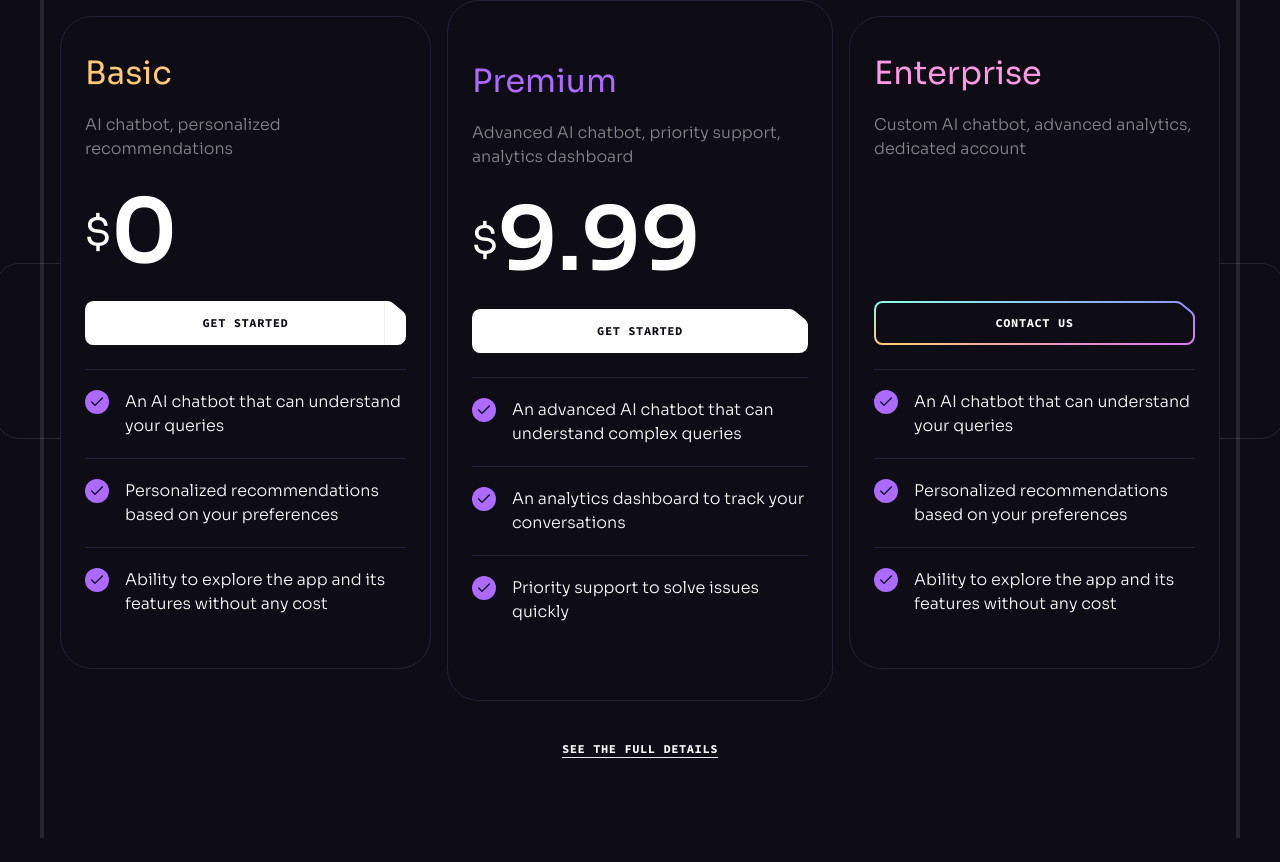
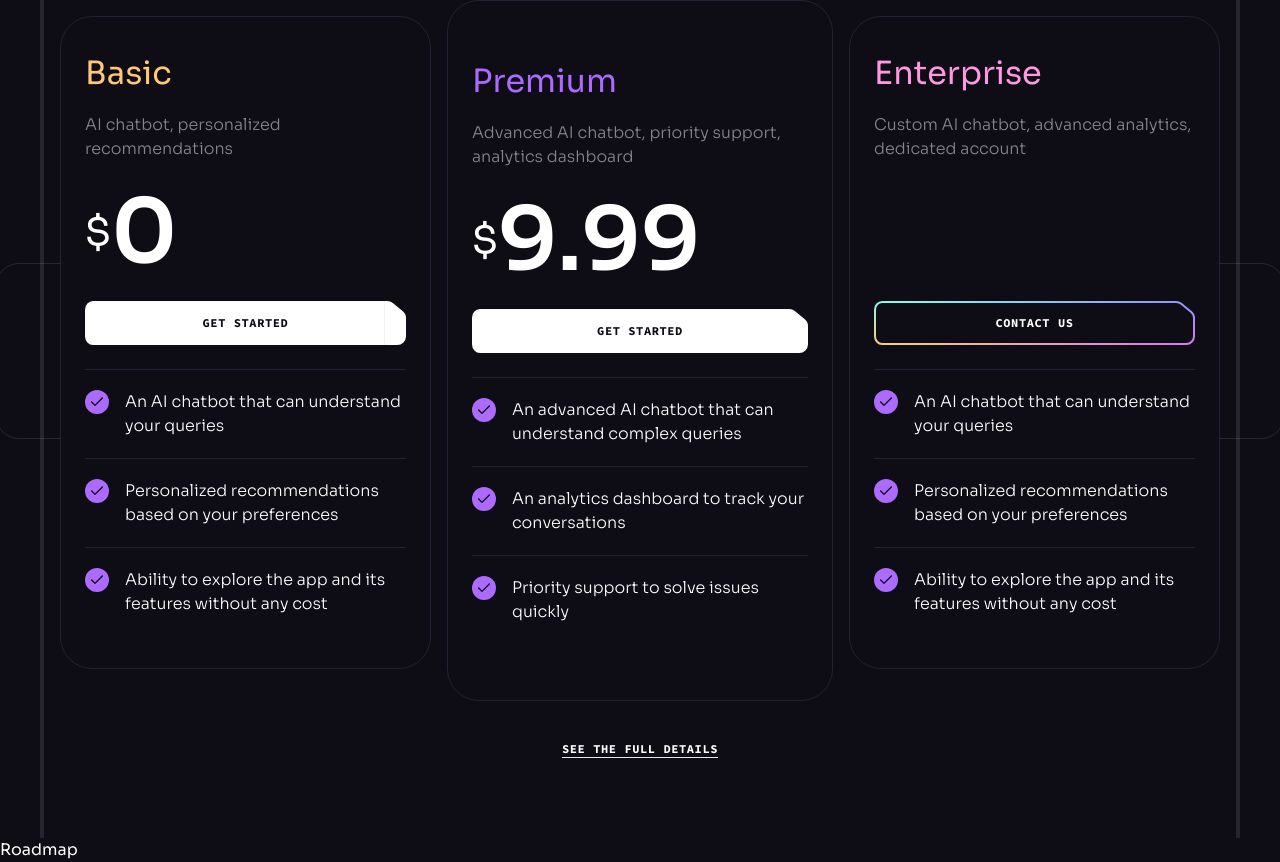
Before and after one commit to JoanDidac/brainwave, a React (Vite) app: page / in a window 1280 px wide. Shown: the part 6321-7183 px from the top of the page. Before the commit the page ends 7159 px from the top, so only its background shows below. Built offline with nearby package versions, Linux system fonts and the light colour scheme.

Commit message:
Finished pricing section + price cards with props , Adds mapping for pricing with style mistakes, STable Version

```diff
--- a/src/App.jsx
+++ b/src/App.jsx
@@ -6,6 +6,7 @@ import Hero from './components/Hero';
 import Collaboration from './components/Collaboration';
 import Services from './components/Services';
 import Pricing from './components/Pricing';
+import Roadmap from './components/Roadmap';
 
 
 const App = () => {
@@ -19,6 +20,7 @@ const App = () => {
         <Collaboration />
         <Services />
         <Pricing />
+        <Roadmap />
         </div>
       <ButtonGradient/>
     </>
--- /dev/null
+++ b/src/components/Roadmap.jsx
@@ -0,0 +1,11 @@
+
+
+const Roadmap = () => {
+  return (
+    <div>
+      Roadmap
+    </div>
+  )
+}
+
+export default Roadmap
```
